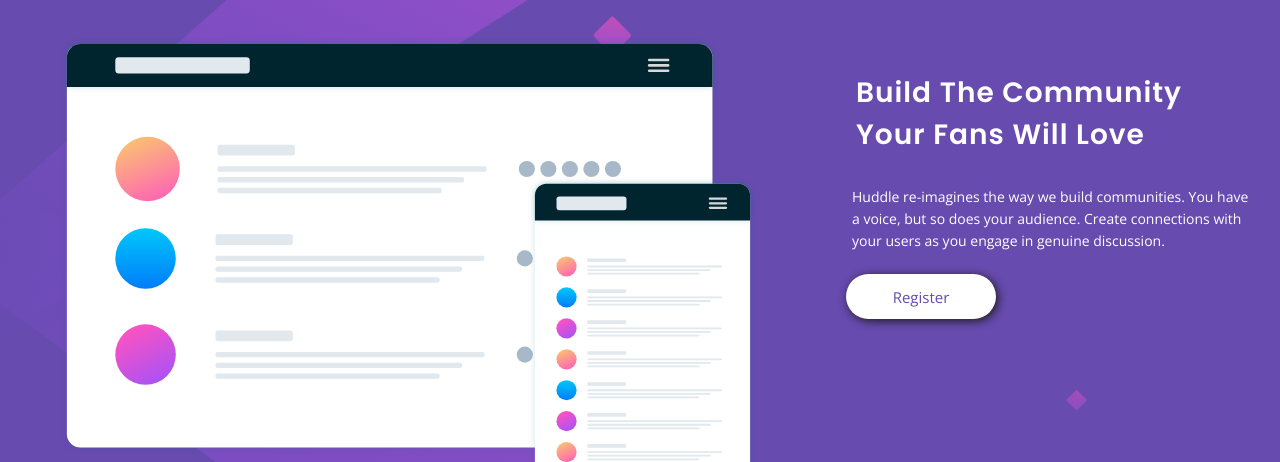
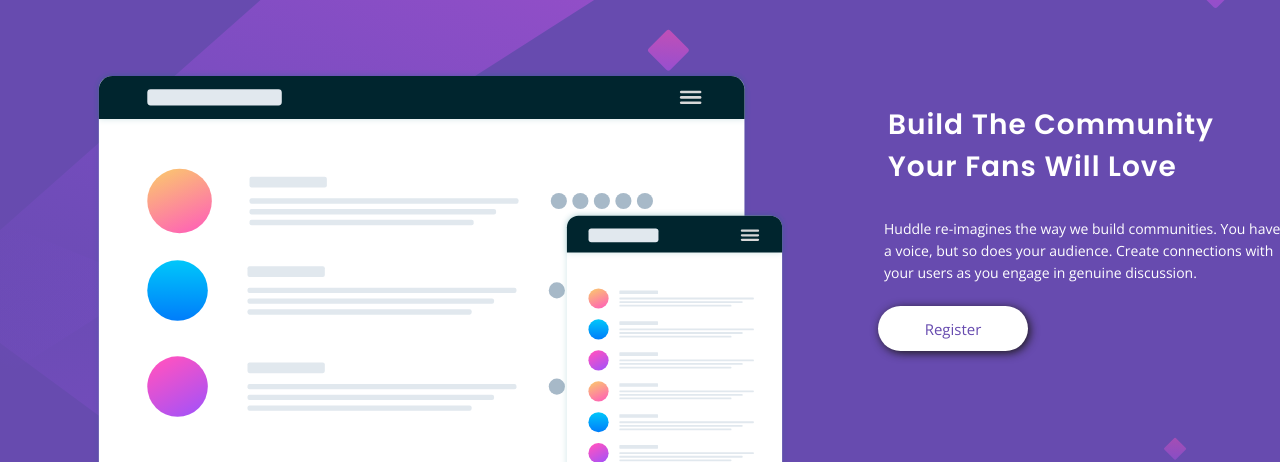
Before and after one commit to GerriEzeocha/huddle-landing-page-with-single-introductory-section-master, a plain HTML site: page index.html in a window 1280 px wide. Shown: the part 127-589 px from the top of the page. Drawn offline with nearby package versions, Linux system fonts and the light colour scheme.

Commit message:
more...layouts

```diff
--- a/scss/_globals.scss
+++ b/scss/_globals.scss
@@ -23,8 +23,6 @@
     padding: 0;
     display: flex;
     flex-direction: column;
-    height: 100%;
-    width: 100%;
 
     @include breakpoints(laptop){
         background-image: url(/images/bg-desktop.svg);
--- a/scss/_mainStructure.scss
+++ b/scss/_mainStructure.scss
@@ -13,16 +13,18 @@
     }
 
     @include breakpoints(laptop){
+        padding: 2rem;
         display: flex;
         flex-direction: row;
         background-image: none;
-        overflow-y: hidden;
+        overflow: hidden;
     }
 
     @include breakpoints(desktop){
         display: flex;
         flex-direction: row;
-        height: 110vh;
+        overflow: hidden;
+
     }
 }
 .section1 {
```
Also changed, not shown: scss/style.css, 1 other file.
